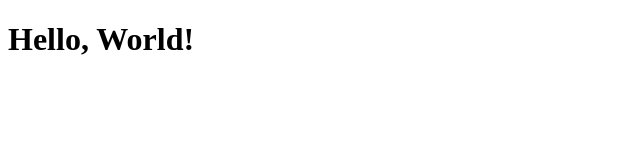
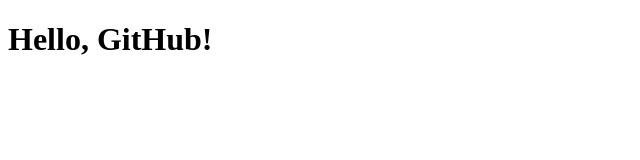
Before and after one commit to GeorgeTWilkins/HTML-CSS_Tutorial, a plain HTML site: page index.html in a window 1280 px wide. Shown: the full height of the page, 0-640 px from the left. Drawn offline with Linux system fonts and the light colour scheme.

Commit message:
testing GitHub.

```diff
--- a/index.html
+++ b/index.html
@@ -6,6 +6,6 @@
     <title>Document</title>
 </head>
 <body>
-    <h1>Hello, World!</h1>
+    <h1>Hello, GitHub!</h1>
 </body>
 </html>
```
